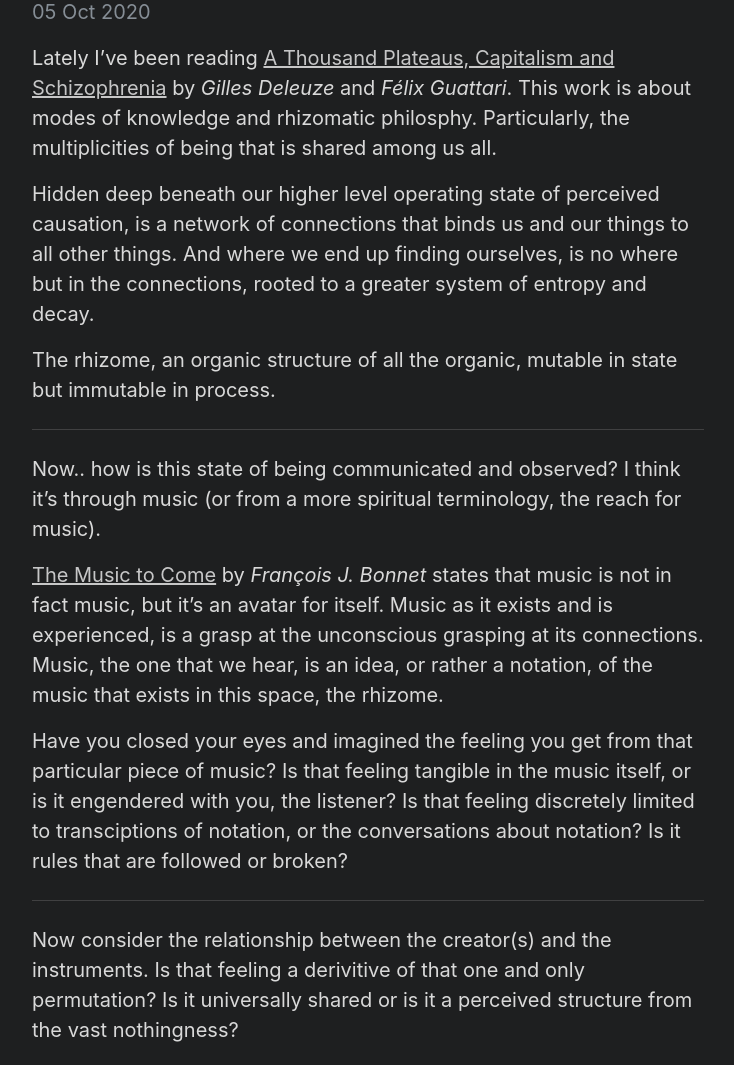
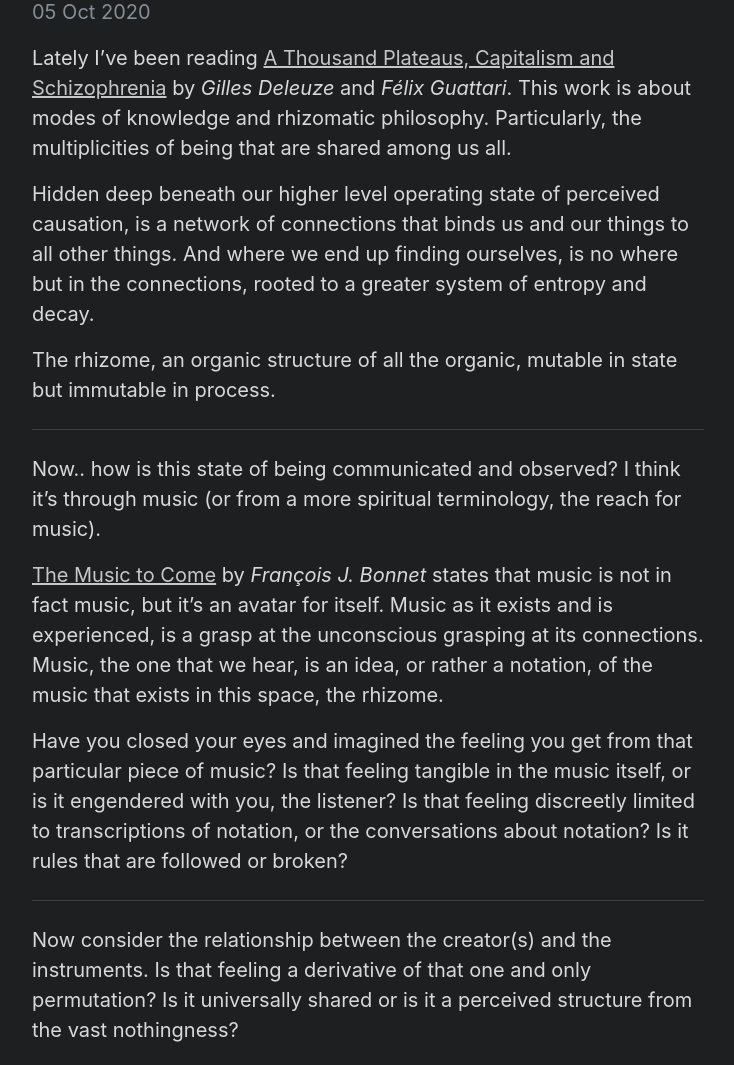
Before and after one commit to algaewhisperer/blog, a Jekyll site: the page built from _posts/2020-10-05-vulnerability.md, in a window 1280 px wide. Shown: the part 212-1277 px from the top of the page, without its empty margins (272-1006 px from the left). Built offline with Jekyll 4.4.1, drawn with Linux system fonts in a browser that asks for light colours.

Commit message:
fixed another line break and wording, again

```diff
--- a/_posts/2020-10-05-vulnerability.md
+++ b/_posts/2020-10-05-vulnerability.md
@@ -3,7 +3,7 @@ layout: post
 title: Vulnerability, the (rhizomatic?) nature of music, and product thinking
 ---
 
-Lately I've been reading [A Thousand Plateaus, Capitalism and Schizophrenia](https://www.upress.umn.edu/book-division/books/a-thousand-plateaus) by *Gilles Deleuze* and *Félix Guattari*. This work is about modes of knowledge and rhizomatic philosphy. Particularly, the multiplicities of being that is shared among us all.
+Lately I've been reading [A Thousand Plateaus, Capitalism and Schizophrenia](https://www.upress.umn.edu/book-division/books/a-thousand-plateaus) by *Gilles Deleuze* and *Félix Guattari*. This work is about modes of knowledge and rhizomatic philosophy. Particularly, the multiplicities of being that are shared among us all.
 
 Hidden deep beneath our higher level operating state of perceived causation, is a network of connections that binds us and our things to all other things. And where we end up finding ourselves, is no where but in the connections, rooted to a greater system of entropy and decay.
 
@@ -17,13 +17,13 @@ Now.. how is this state of being communicated and observed? I think it's through
 
 [The Music to Come](https://www.lespressesdureel.com/EN/ouvrage.php?id=8071) by *François J. Bonnet* states that music is not in fact music, but it's an avatar for itself. Music as it exists and is experienced, is a grasp at the unconscious grasping at its connections. Music, the one that we hear, is an idea, or rather a notation, of the music that exists in this space, the rhizome.
 
-Have you closed your eyes and imagined the feeling you get from that particular piece of music? Is that feeling tangible in the music itself, or is it engendered with you, the listener? Is that feeling discretely limited to transciptions of notation, or the conversations about notation? Is it rules that are followed or broken?
+Have you closed your eyes and imagined the feeling you get from that particular piece of music? Is that feeling tangible in the music itself, or is it engendered with you, the listener? Is that feeling discreetly limited to transcriptions of notation, or the conversations about notation? Is it rules that are followed or broken?
 
 
 ---
 
 
-Now consider the relationship between the creator(s) and the instruments. Is that feeling a derivitive of that one and only permutation? Is it universally shared or is it a perceived structure from the vast nothingness?
+Now consider the relationship between the creator(s) and the instruments. Is that feeling a derivative of that one and only permutation? Is it universally shared or is it a perceived structure from the vast nothingness?
 
 The more I turn this over to myself, and look inside me to find what is true, I do agree that music is an avatar, a rendering, for the idea of music.
 
```
Also changed, not shown: 8 other files.
